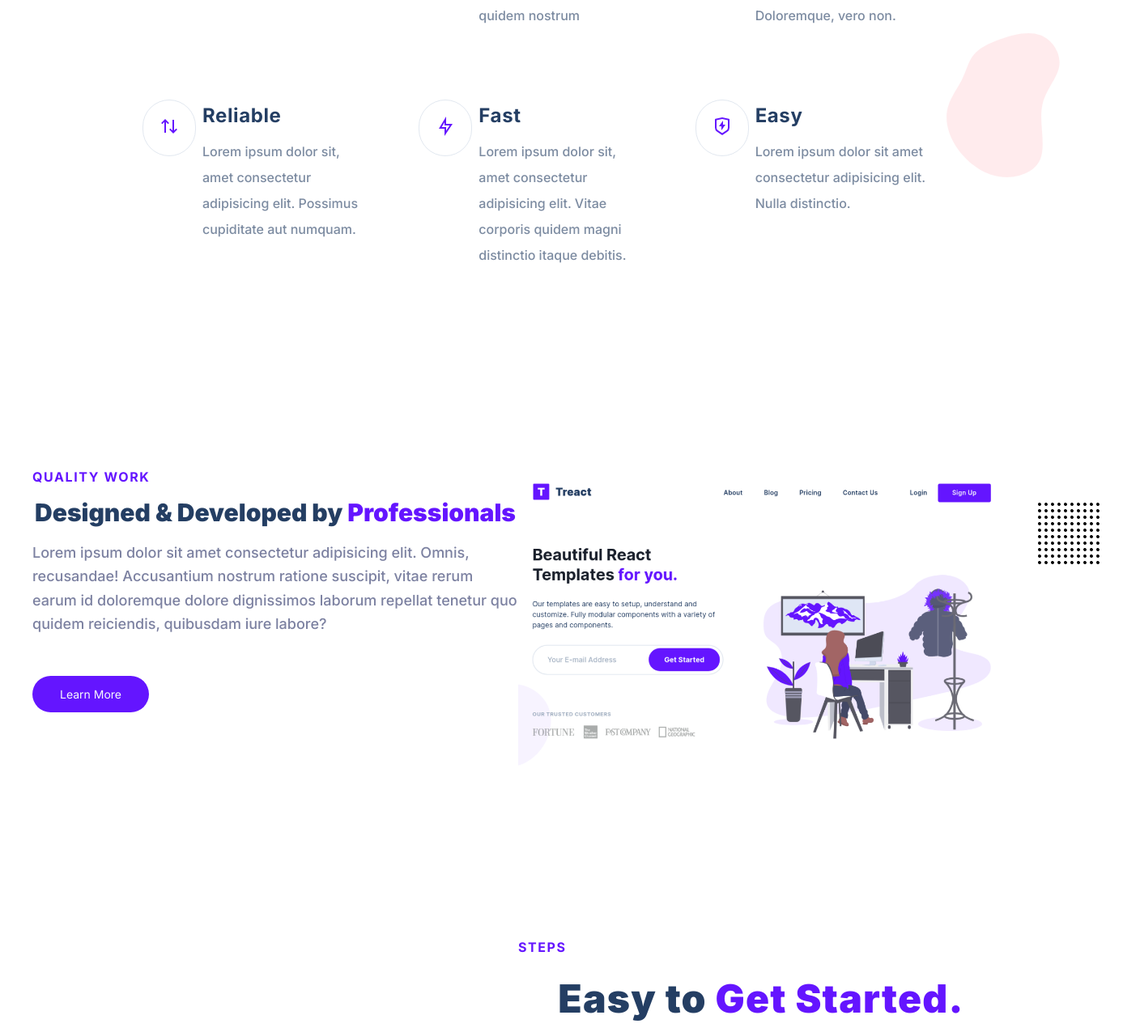
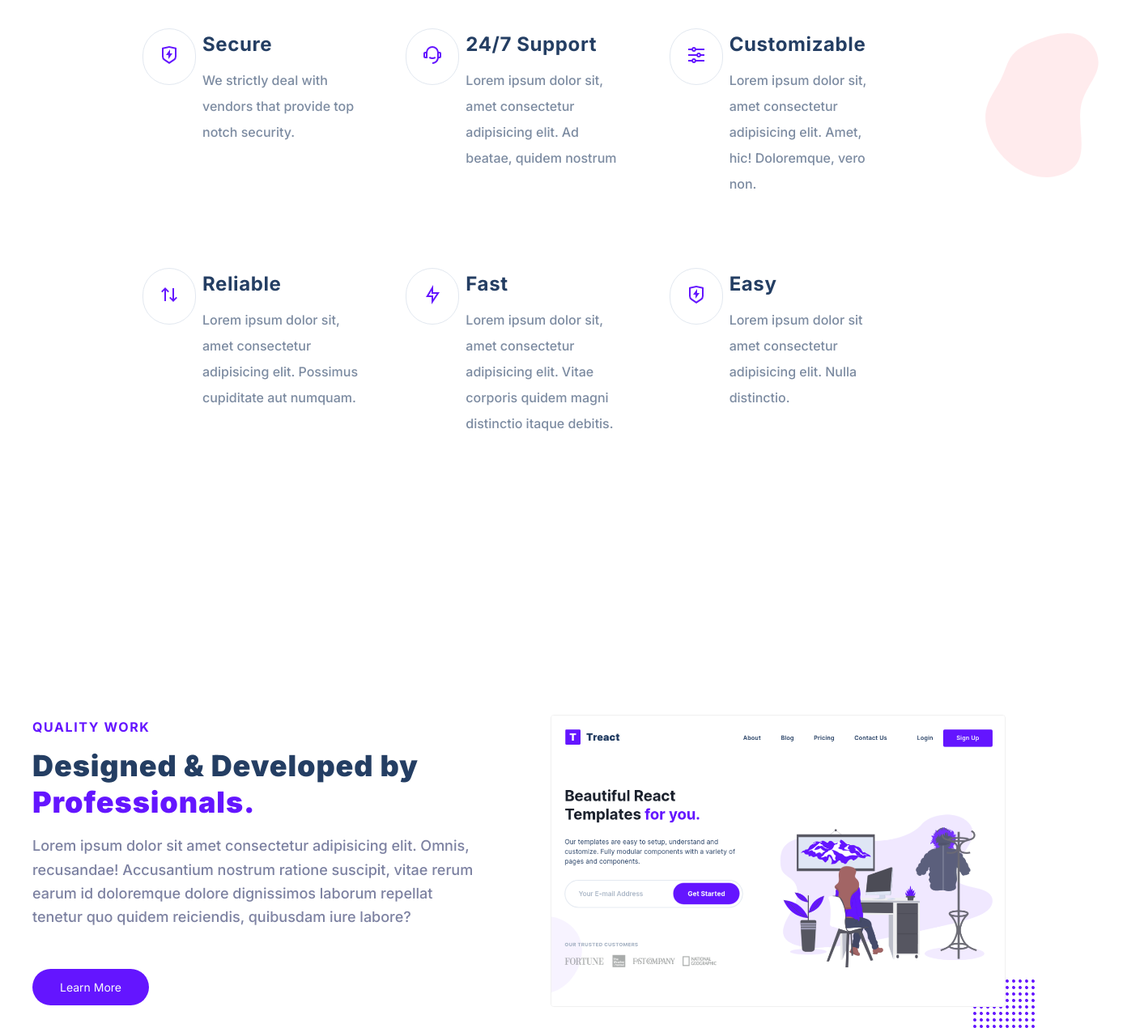
Before and after one commit to alex777-L/final-project, a plain HTML site: page index.html in a window 1280 px wide. Shown: the part 1388-2658 px from the top of the page at 81% size, 1408 px wide, since content can reach past the window. Drawn offline with Linux system fonts and the light colour scheme.

Commit message:
blobs and reactivity worked on, up to examples

```diff
--- a/index.html
+++ b/index.html
@@ -64,9 +64,10 @@
               src="/assets/design-illustration-2.6da6a00b20c07c4a9b65d1870679e1b8.svg"
               alt=""
             />
+            <svg width="600" height="600" viewBox="0 0 600 600" xmlns="http://www.w3.org/2000/svg" class="highlights__blob"><g transform="translate(300,300)"><path d="M176.2,-106.9C208.7,-45.5,201.8,33.5,165.8,99.4C129.9,165.3,65,218.2,-9.2,223.5C-83.4,228.8,-166.9,186.7,-201.6,121.4C-236.4,56.2,-222.6,-32.2,-180.9,-98.9C-139.1,-165.7,-69.6,-210.8,1.2,-211.5C71.9,-212.2,143.8,-168.3,176.2,-106.9Z" fill="#6415ff"></path></g></svg>
           </div>
         </div>
-         <svg width="600" height="600" viewBox="0 0 600 600" xmlns="http://www.w3.org/2000/svg" class="highlights__blob"><g transform="translate(300,300)"><path d="M176.2,-106.9C208.7,-45.5,201.8,33.5,165.8,99.4C129.9,165.3,65,218.2,-9.2,223.5C-83.4,228.8,-166.9,186.7,-201.6,121.4C-236.4,56.2,-222.6,-32.2,-180.9,-98.9C-139.1,-165.7,-69.6,-210.8,1.2,-211.5C71.9,-212.2,143.8,-168.3,176.2,-106.9Z" fill="#6415ff"></path></g></svg>
+
       </div>
     </section>
     <section id="features">
@@ -192,7 +193,7 @@
           <div class="example__description">
             <h2 class="example__heading">Quality Work</h2>
             <h1 class="example__heading--two">
-              Designed & Developed by <span class="purple">Professionals</span>
+              Designed & Developed by <span class="purple">Professionals.</span>
             </h1>
             <p class="example__text">
               Lorem ipsum dolor sit amet consectetur adipisicing elit. Omnis,
--- a/style.css
+++ b/style.css
@@ -188,6 +188,7 @@ HIGHLIGHTS
 */
 .highlights {
   display: flex;
+  flex-direction: column;
   align-items: center;
   padding: 96px 0;
 }
@@ -264,10 +265,13 @@ FEATURES
 */
 
 .feature__container {
-  padding: 96px 0;
+  padding: 80px 0;
   max-width: 1024px;
   margin-left: auto;
   margin-right: auto;
+  display: flex;
+  align-items: center;
+  position: relative;
 }
 
 .feature__description {
@@ -311,7 +315,7 @@ FEATURES
   right: 0;
   bottom: 0;
   width: 256px;
-  transform: translateX(80px) translateY(1000px);
+  transform: translateX(128px) translateY(1000px);
   opacity: 0.25;
 }
 /*
@@ -325,13 +329,12 @@ SERVICES
 }
 
 .service {
-  display: flex;
-  width: calc(100% / 3);
+  max-width: 384px;
 }
 
 .service__card {
-  flex-direction: row;
-  align-items: flex-start;
+  flex-direction: column;
+  align-items: center;
   text-align: left;
   margin-left: 16px;
   margin-right: 16px;
@@ -386,8 +389,12 @@ EXAMPLES
 .example {
   display: flex;
   width: 100%;
-  max-width: 1200px;
+  max-width: 1280px;
   padding: 96px 0;
+  align-items: center;
+  flex-direction: column;
+  justify-content: space-between;
+  padding: 80px 0;
 }
 
 .example__heading {
@@ -405,6 +412,7 @@ EXAMPLES
   font-weight: 900;
   line-height: 1.25;
   color: #243e63;
+  letter-spacing: 0.9px;
 }
 
 .example__text {
@@ -435,24 +443,31 @@ EXAMPLES
 
 .example__description {
   width: 50%;
+  padding-right: 80px;
 }
 
 .example__img {
   width: 50%;
+  position: relative;
 }
 
 .example__blob {
   position: absolute;
-  /* right: 0; */
-  /* bottom: 0; */
+  right: 0;
+  bottom: 0;
   z-index: -10;
   height: 80px;
   width: 80px;
   transform: translateX(50%) translateY(50%);
+  fill: rgb(100, 21, 255);
 }
 
 .example__img--hero {
   width: 100%;
+  border-radius: 4px;
+  border-width: 1px;
+  border-style: solid;
+  border-color: #f0f0f0;
 }
 
 /*
@@ -1368,15 +1383,52 @@ Footer
   .features__heading--two {
     font-size: 48px;
   }
+  .example__heading--two {
+    font-size: 36px;
+  }
   .service__text {
     margin-top: 16px;
+  }
+  .service__card {
+    flex-direction: row;
+    align-items: flex-start;
+    text-align-last: left;
   }
 }
 
 @media (min-width: 768px) {
+  .example__heading--two {
+    text-align: left;
+  }
   .example__text {
     text-align: left;
     font-size: 16px;
+  }
+  .highlights__description {
+    padding-top: 96px;
+    padding-bottom: 96x;
+  }
+  .feature__container {
+    flex-direction: row;
+    align-items: stretch;
+    flex-wrap: wrap;
+    justify-content: center;
+    padding: 96px 0;
+  }
+
+  .services {
+    flex-direction: row;
+    align-items: stretch;
+    justify-content: center;
+    padding: 96px 0;
+  }
+  .service {
+    width: 50%;
+  }
+
+  .example {
+    flex-direction: row;
+    padding: 96px 0;
   }
 }
 
@@ -1388,6 +1440,13 @@ Footer
 
   .example__text {
     font-size: 18px;
+  }
+  .highlights {
+    display: flex;
+    flex-direction: row;
+  }
+  .service {
+    width:33.3333%
   }
 }
 
```
